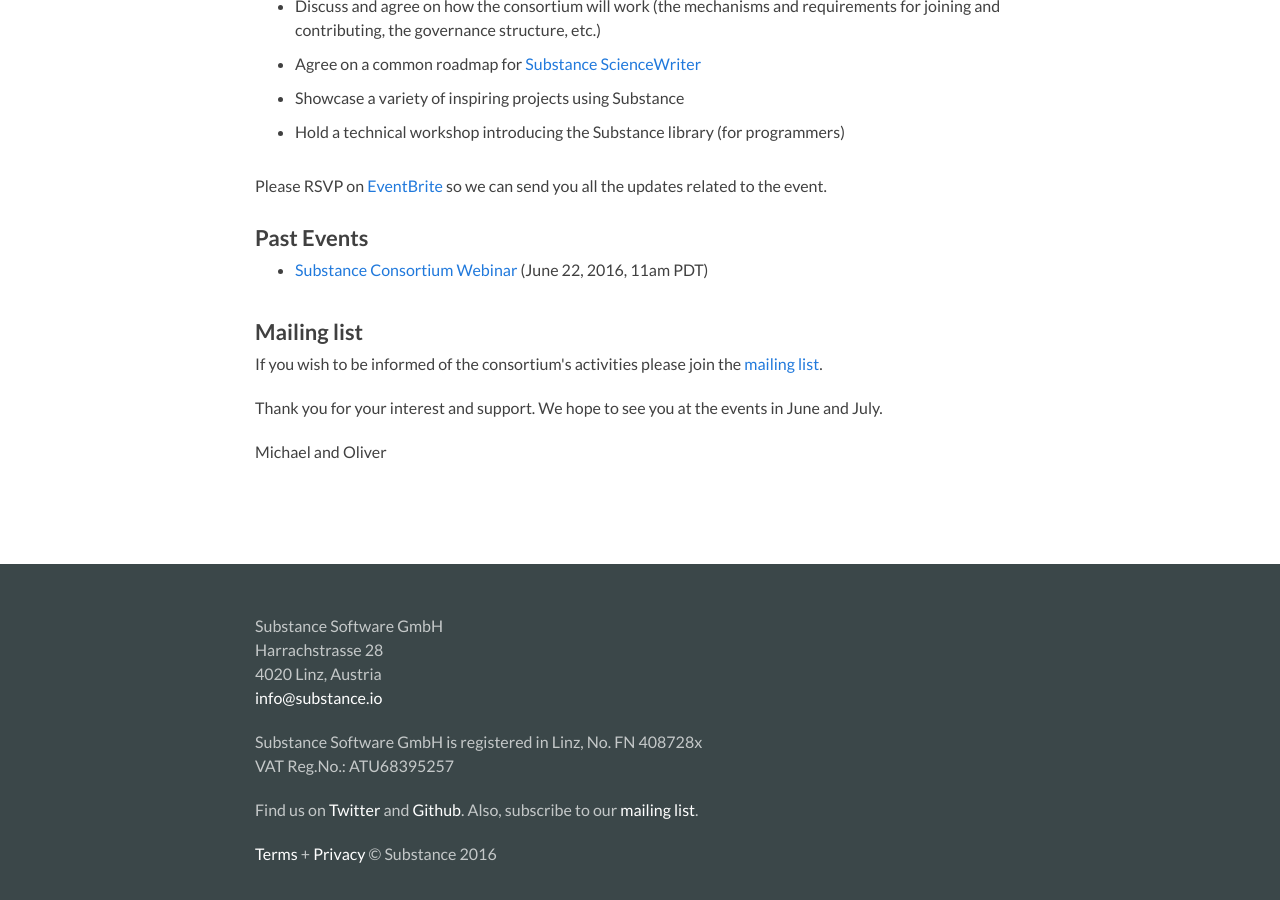
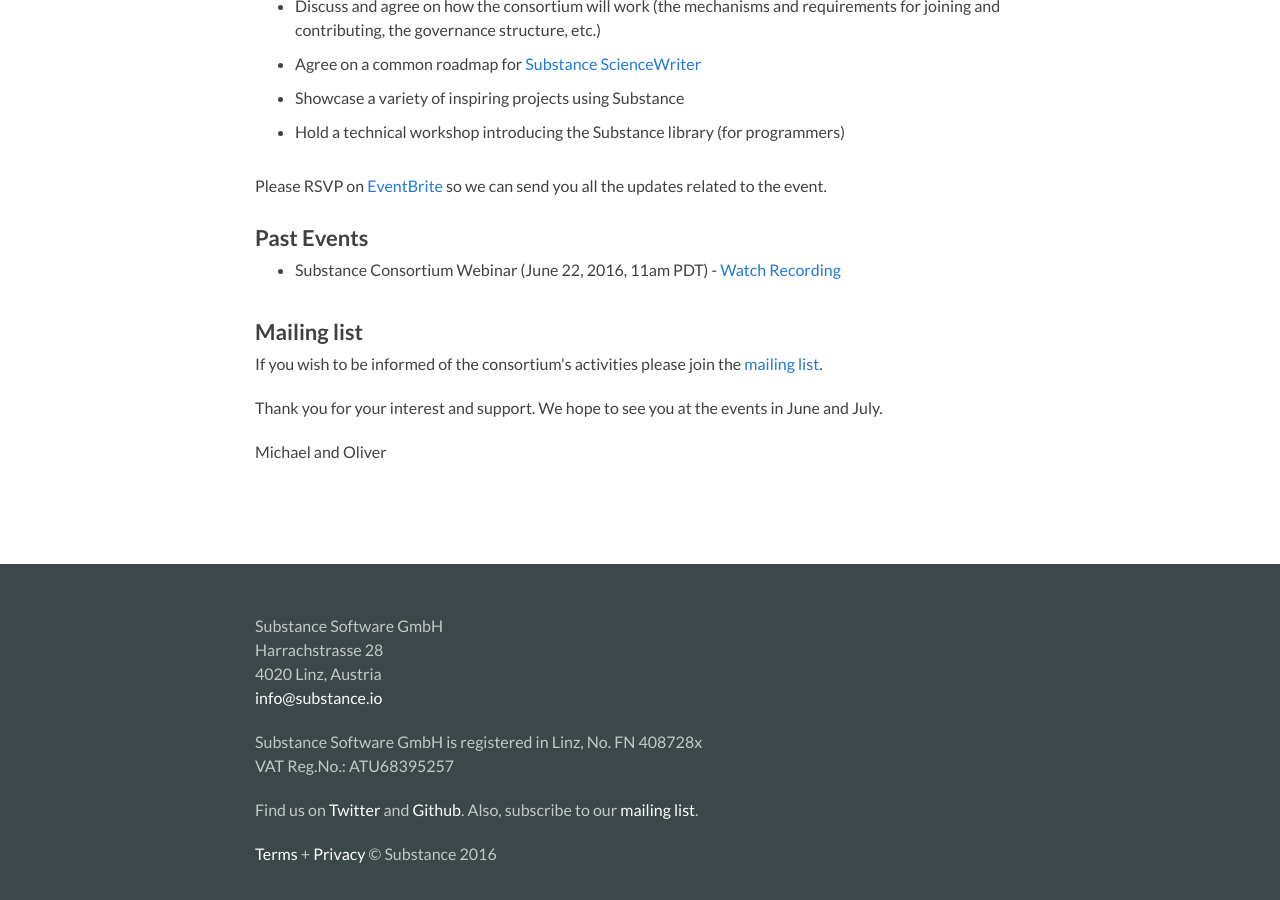
Before and after one commit to substance/substance.github.com, a Jekyll site: the page built from consortium/index.html, in a window 1280 px wide and 900 px high, scrolled down 907 px. Built offline with Jekyll 4.4.1, drawn with Linux system fonts in a browser that asks for light colours.

Commit message:
Update index.html

```diff
--- a/consortium/index.html
+++ b/consortium/index.html
@@ -37,7 +37,7 @@
 
     <h3>Past Events</h3>
     <ul>
-      <li><a href="https://plus.google.com/u/1/events/c3u22dau2ofs13ekeflkiq6h9vk">Substance Consortium Webinar</a> (June 22, 2016, 11am PDT)</li>
+      <li><strong></strong>Substance Consortium Webinar</strong> (June 22, 2016, 11am PDT) - <a href="https://plus.google.com/u/1/events/c3u22dau2ofs13ekeflkiq6h9vk">Watch Recording</a></li>
     </ul>
 
     <h3>Mailing list</h3>
```
